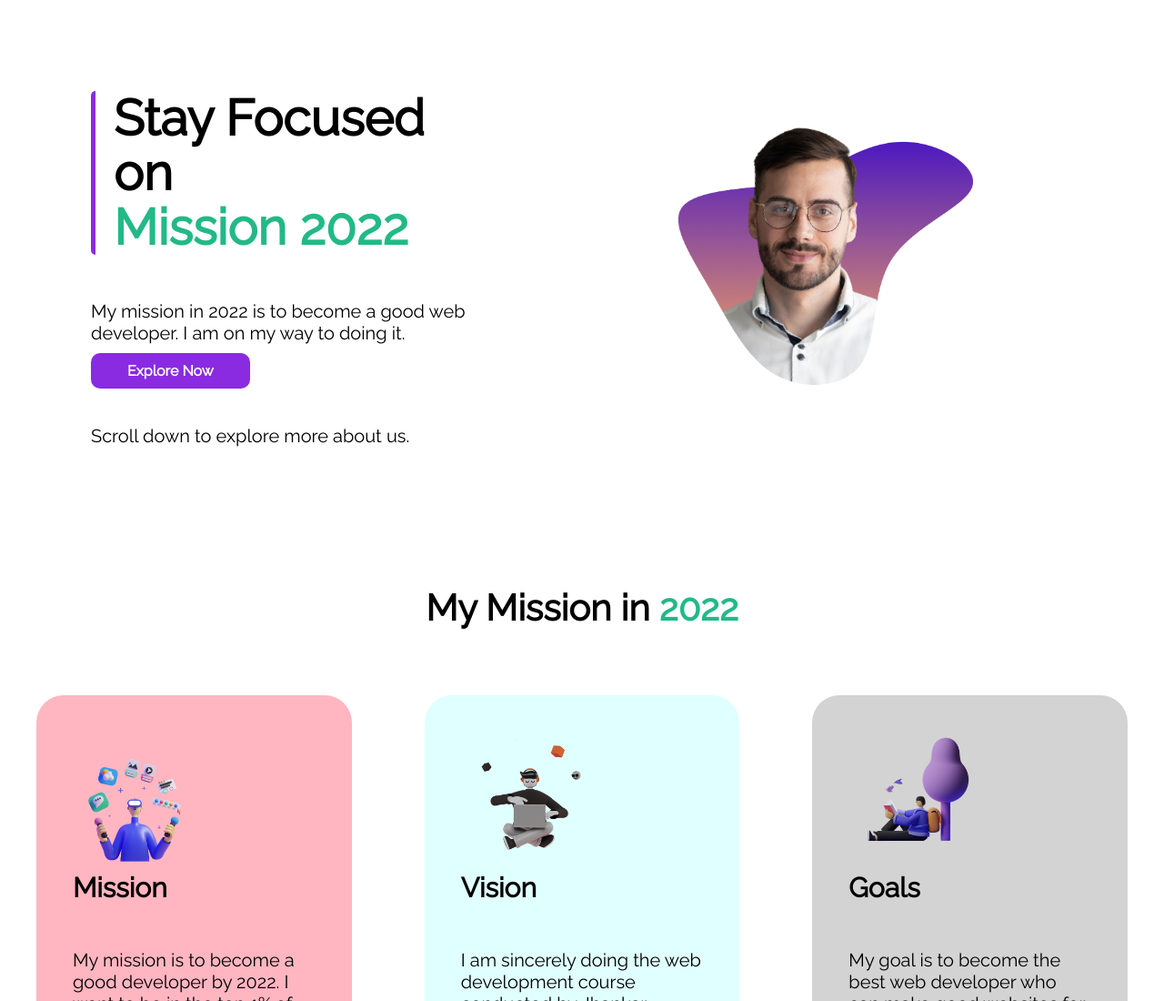
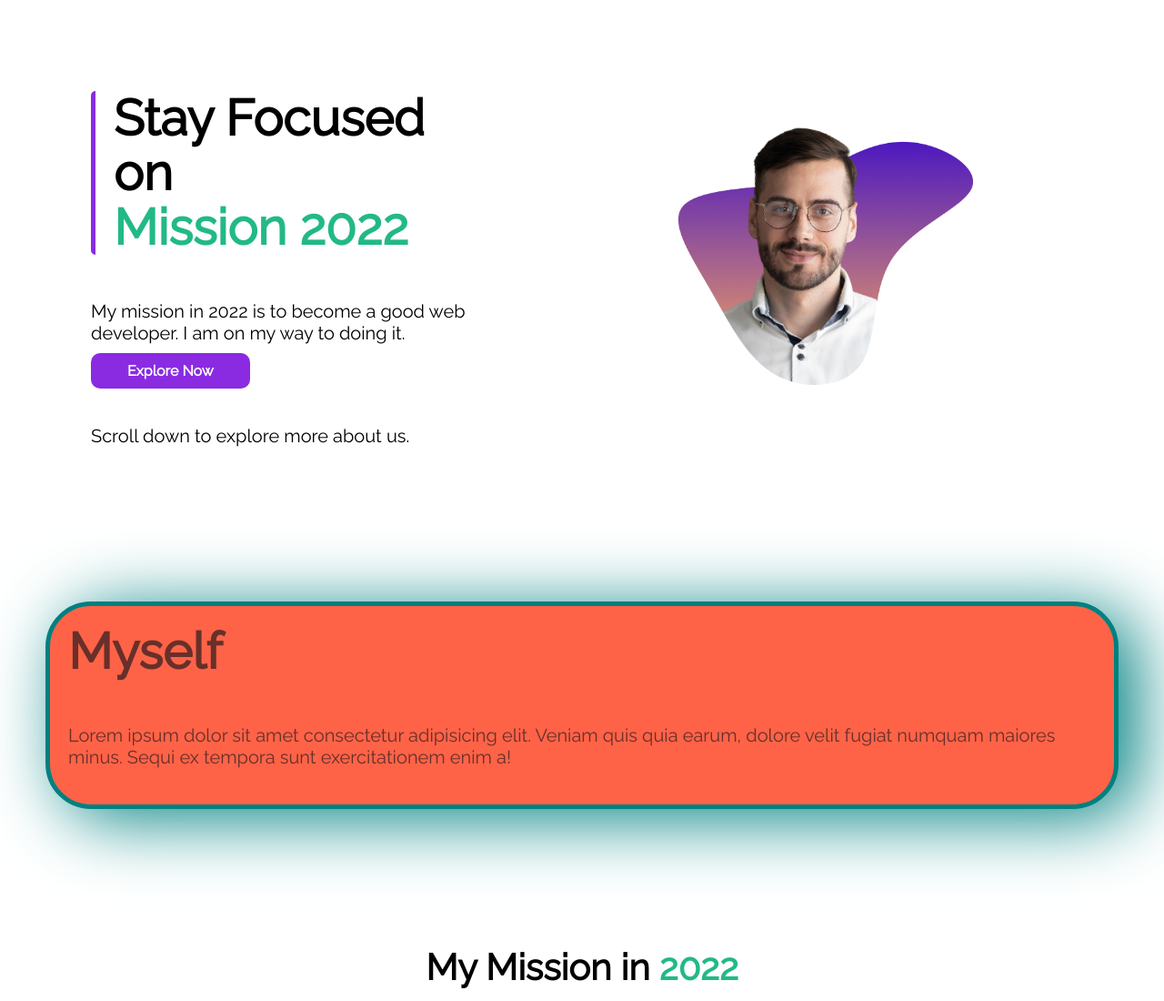
Before and after one commit to TanveerShahriar/first-assignment, a plain HTML site: page index.html in a window 1280 px wide. Shown: the top 1100 px of the page at 91% size. Drawn offline with Linux system fonts and the light colour scheme.

Commit message:
extra section added

```diff
--- a/index.html
+++ b/index.html
@@ -24,6 +24,11 @@
         <div class="half-width">
             <img src="images/person/person-5.png" alt="my picture">
         </div>
+    </section>
+
+    <section id="myself">
+        <h1>Myself</h1>
+        <p>Lorem ipsum dolor sit amet consectetur adipisicing elit. Veniam quis quia earum, dolore velit fugiat numquam maiores minus. Sequi ex tempora sunt exercitationem enim a!</p>
     </section>
 
     <section>
--- a/style.css
+++ b/style.css
@@ -38,6 +38,20 @@ footer{
 #vertical-line{
     border-left: 5px solid blueviolet;
     border-radius: 5px;
+}
+
+#myself{
+    color: rgba(65, 35, 35, 0.8);
+    margin: 50px 50px 150px;
+    padding: 20px;
+    border: 5px solid teal;
+    border-radius: 50px;
+    background-color: tomato;
+    box-shadow: 20px 10px 80px teal;
+}
+
+#myself h1{
+    padding: 0;
 }
 
 #mission{
```
Also changed, not shown: images/shapes/shape-0.png (added).
